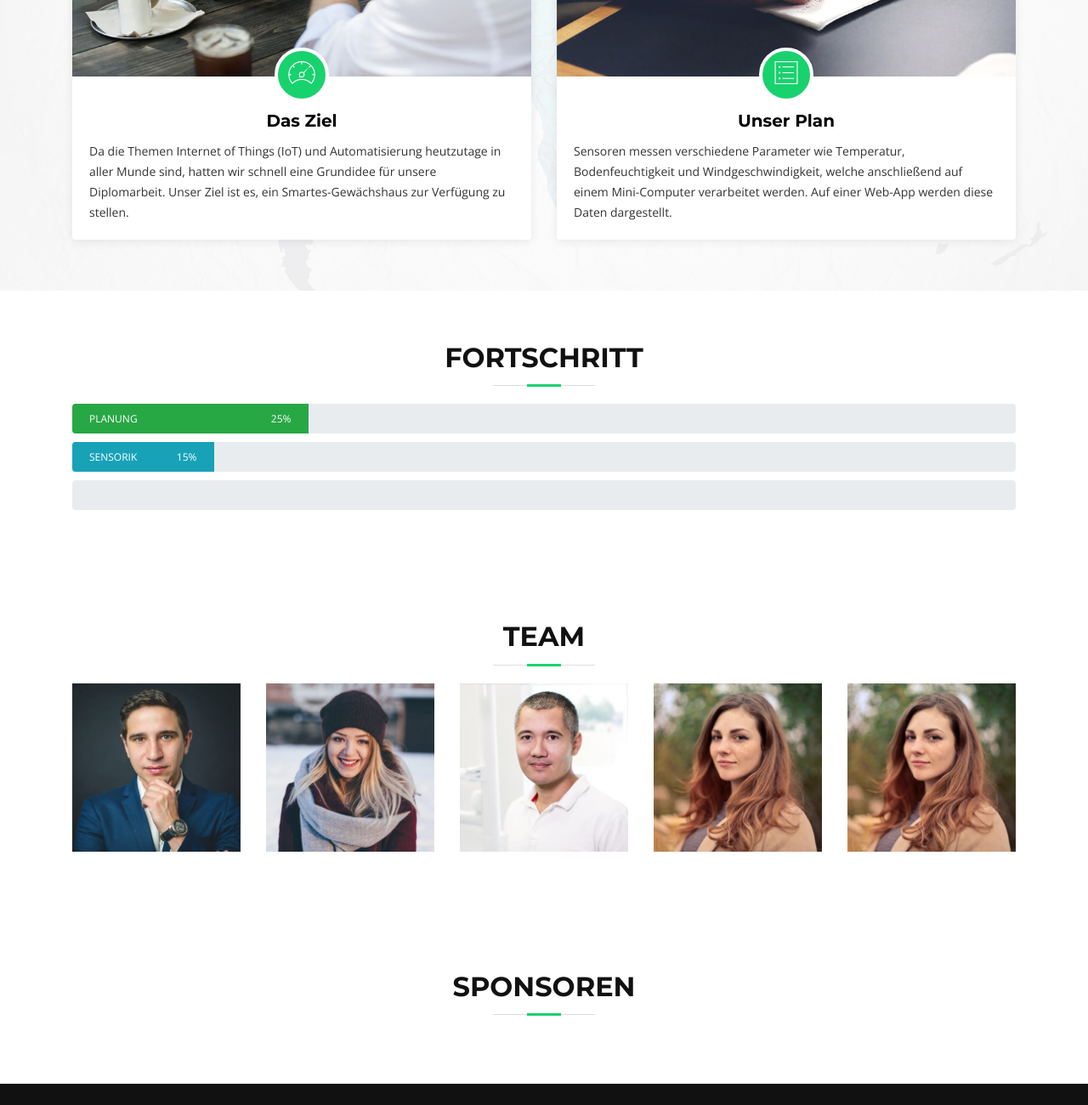
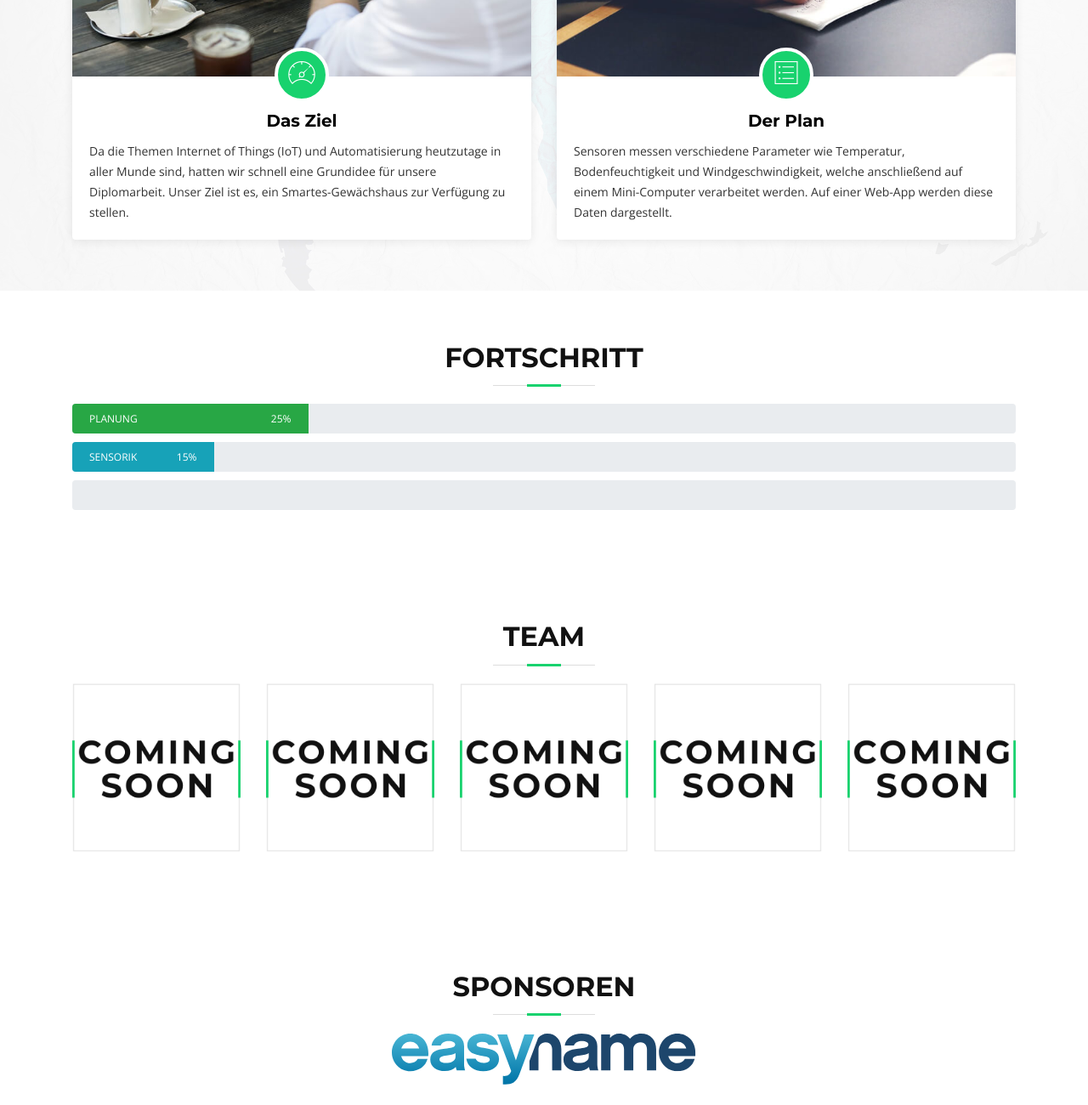
Before and after one commit to xLaserlord/xLaserlord-xlaserlord.github.io, a plain HTML site: page index.html in a window 1280 px wide. Shown: the part 1160-2460 px from the top of the page at 85% size. Drawn offline with nearby package versions, Linux system fonts and the light colour scheme; files whose address does not match are found by name.

Commit message:
Sponsoren hinzugefügt und Änderungen am CSS

```diff
--- /dev/null
+++ b/assets/css/own.css
@@ -0,0 +1,9 @@
+#about .about-col .title.hover {
+    color: #000000;
+    transition: color 0.15s linear;
+}
+
+#about .about-col:hover .title.hover {
+    color: #18d26e;
+    transition: color 0.15s linear;
+}
--- a/index.html
+++ b/index.html
@@ -29,6 +29,9 @@
 
     <!-- Template Main CSS File -->
     <link href="assets/css/style.css" rel="stylesheet">
+
+    <!-- Own Main CSS File -->
+    <link href="assets/css/own.css" rel="stylesheet">
 
     <!-- =======================================================
     * Template Name: BizPage - v3.1.0
@@ -73,7 +76,8 @@
 
             <div class="carousel-indicators">
                 <a href="#about" style="height: auto; text-align: center" class="scrollto">
-                    <img src="assets/img/arrow_down.svg" alt="arrow down" class="arrow-down" style="width: auto; height: 50px; text-align: center">
+                    <img src="assets/img/arrow_down.svg" alt="arrow down" class="arrow-down"
+                         style="width: auto; height: 50px; text-align: center">
                 </a>
             </div>
 
@@ -102,7 +106,7 @@
                             <img src="assets/img/about-mission.jpg" alt="" class="img-fluid">
                             <div class="icon"><i class="ion-ios-speedometer-outline"></i></div>
                         </div>
-                        <h2 class="title"><a href="#">Das Ziel</a></h2>
+                        <h2 class="title hover">Das Ziel</h2>
                         <p>
                             Da die Themen Internet of Things (IoT) und Automatisierung heutzutage in aller Munde sind,
                             hatten wir schnell eine Grundidee für unsere Diplomarbeit.
@@ -117,7 +121,7 @@
                             <img src="assets/img/about-plan.jpg" alt="" class="img-fluid">
                             <div class="icon"><i class="ion-ios-list-outline"></i></div>
                         </div>
-                        <h2 class="title"><a href="#">Unser Plan</a></h2>
+                        <h2 class="title hover">Der Plan</h2>
                         <p>
                             Sensoren messen verschiedene Parameter wie Temperatur, Bodenfeuchtigkeit und
                             Windgeschwindigkeit, welche anschließend auf einem Mini-Computer verarbeitet werden. Auf
@@ -178,7 +182,7 @@
 
                 <div class="col-lg col-md-6">
                     <div class="member" data-aos="fade-up" data-aos-delay="100">
-                        <img src="assets/img/team-1.jpg" class="img-fluid" alt="">
+                        <img src="assets/img/ComingSoon.png" class="img-fluid" alt="">
                         <div class="member-info">
                             <div class="member-info-content">
                                 <h4>Philipp Theurer</h4>
@@ -190,7 +194,7 @@
 
                 <div class="col-lg col-md-6">
                     <div class="member" data-aos="fade-up" data-aos-delay="200">
-                        <img src="assets/img/team-2.jpg" class="img-fluid" alt="">
+                        <img src="assets/img/ComingSoon.png" class="img-fluid" alt="">
                         <div class="member-info">
                             <div class="member-info-content">
                                 <h4>Marvin Streicher</h4>
@@ -201,7 +205,7 @@
                 </div>
                 <div class="col-lg col-md-6">
                     <div class="member" data-aos="fade-up" data-aos-delay="300">
-                        <img src="assets/img/team-3.jpg" class="img-fluid" alt="">
+                        <img src="assets/img/ComingSoon.png" class="img-fluid" alt="">
                         <div class="member-info">
                             <div class="member-info-content">
                                 <h4>Marcel Streicher</h4>
@@ -213,7 +217,7 @@
 
                 <div class="col-lg col-md-6">
                     <div class="member" data-aos="fade-up" data-aos-delay="400">
-                        <img src="assets/img/team-4.jpg" class="img-fluid" alt="">
+                        <img src="assets/img/ComingSoon.png" class="img-fluid" alt="">
                         <div class="member-info">
                             <div class="member-info-content">
                                 <h4>Kevin Nguyen</h4>
@@ -224,8 +228,8 @@
                 </div>
 
                 <div class="col-lg col-md-6">
-                    <div class="member" data-aos="fade-up" data-aos-delay="400">
-                        <img src="assets/img/team-4.jpg" class="img-fluid" alt="">
+                    <div class="member" data-aos="fade-up" data-aos-delay="500">
+                        <img src="assets/img/ComingSoon.png" class="img-fluid" alt="">
                         <div class="member-info">
                             <div class="member-info-content">
                                 <h4>Ahmet Atmaca</h4>
@@ -248,6 +252,13 @@
             </div>
 
             <div class="row">
+
+                <div class="col-lg col-md-6">
+                    <div class="member text-center" data-aos="fade-up" data-aos-delay="100">
+                        <img src="assets/img/easyname_logo_default.svg" class="mx-auto" alt="">
+                    </div>
+                </div>
+
 
             </div>
 
```
Also changed, not shown: Readme.txt (added), assets/img/ComingSoon.png (added), assets/img/easyname_logo_default.svg (added), 1 other file.
